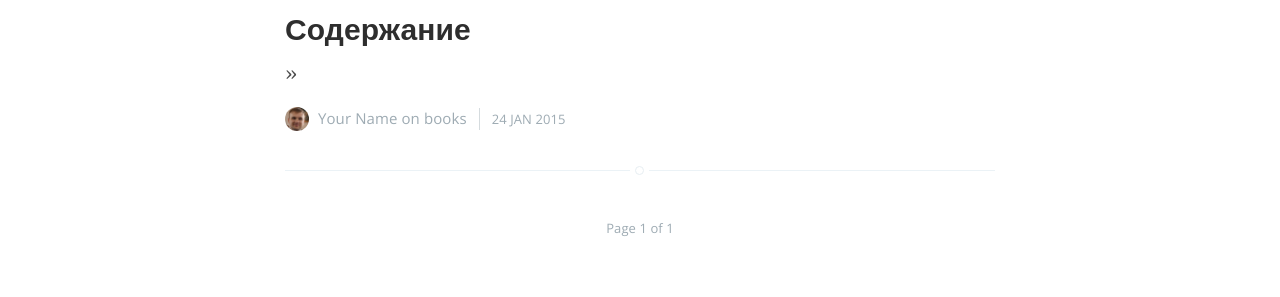
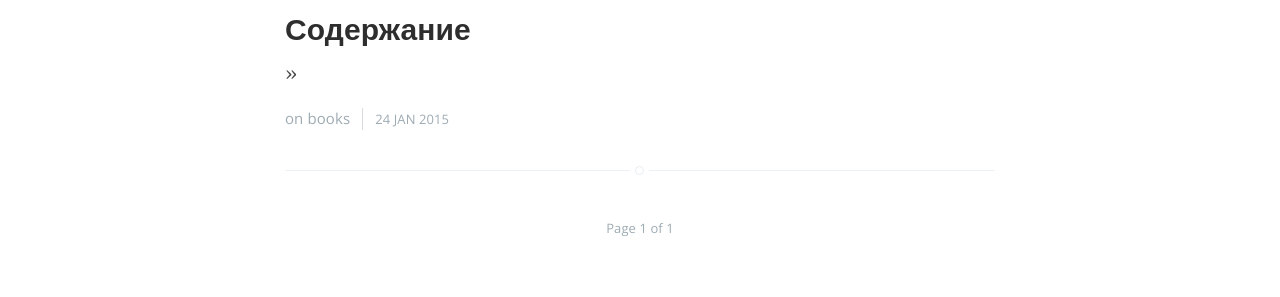
Before and after one commit to vetal232/vetal232.github.io, a Jekyll site: the page built from index.html, in a window 1280 px wide. Shown: the part 994-1291 px from the top of the page. Built offline with Jekyll 4.4.1, drawn with Linux system fonts in a browser that asks for light colours; the list of posts is cut into pages by our own code; some of the changed lines change nothing that is shown.

Commit message:
Update _config.yml

```diff
--- a/_config.yml
+++ b/_config.yml
@@ -13,8 +13,8 @@
 github_username:  vetal232
 
 # Details for the RSS feed generator
-url:            'blog url'
-author:         'Your Name'
+# url:            'blog url'
+# author:         'Your Name'
 
 kramdown:
   auto_ids: true
```
